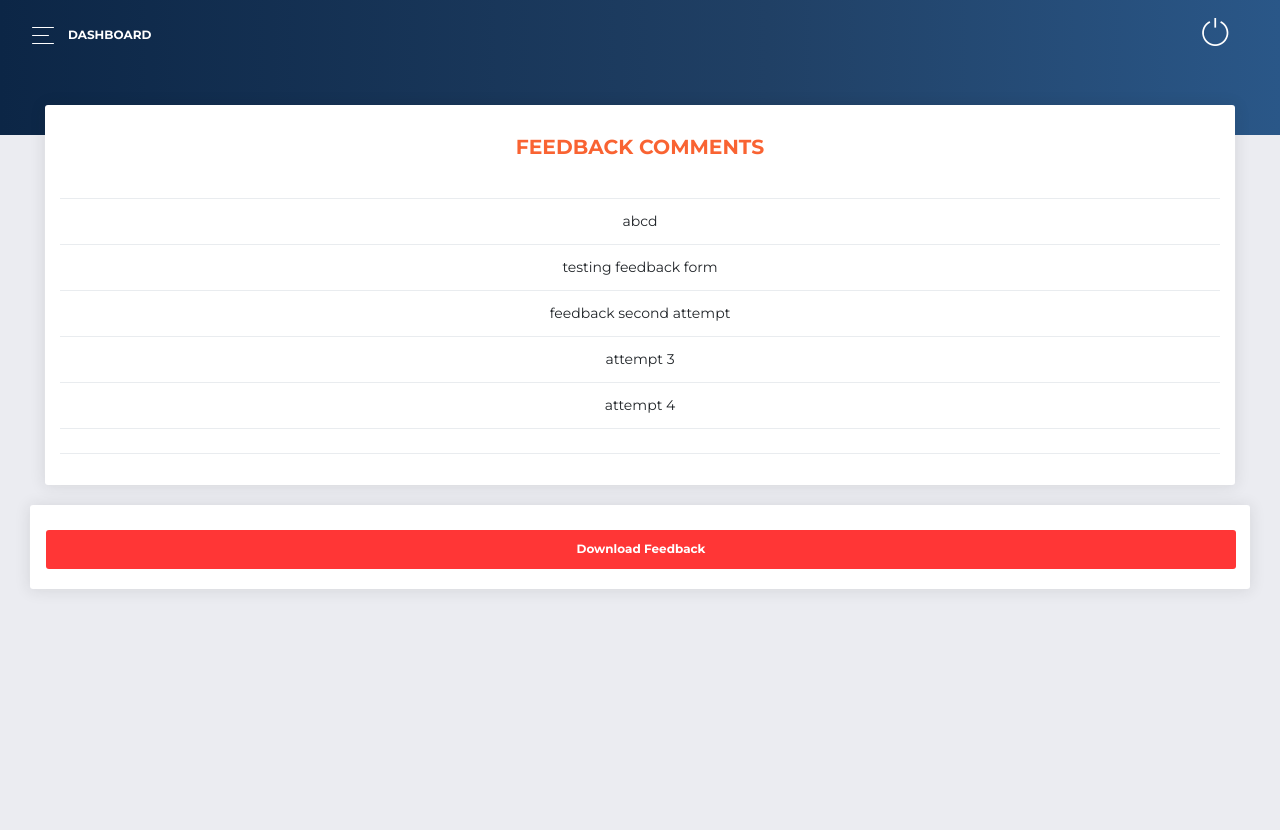
After one commit to NamitPandey/QUIZ_APP, a Django app: page /university/adminpanel/feedbaack/ in a window 1280 px wide. The commit adds this page. Run offline with Django 3.2, Linux system fonts and the light colour scheme; data comes from the database, SQL or seed files in the repository; both versions use the stored data as it was after the commit; some libraries are stand-ins or nearby versions.

Commit message:
FEEDBACK FORM DOWNLOAD

```diff
--- a/ROOT/ADMINPANEL/ADMIN_PAGE_MAPPER.py
+++ b/ROOT/ADMINPANEL/ADMIN_PAGE_MAPPER.py
@@ -12,4 +12,5 @@ pageDict={
 "student":f"{MAIN_DIR_NME}/studentReport.html",
 "records":f"{MAIN_DIR_NME}/records.html",
 "department":f"{MAIN_DIR_NME}/department_information.html",
+"comments":f"{MAIN_DIR_NME}/feedback_comments.html",
 }
--- a/ROOT/ADMINPANEL/urls.py
+++ b/ROOT/ADMINPANEL/urls.py
@@ -17,4 +17,6 @@ urlpatterns = [
     path("announcement/<int:status>/<str:pageDictKey>", views.toggle_result, name='announcement'),
     path("template/<int:setNO>", views.template_download, name='template'),
     path("information/", views.get_dept_information, name='information'),
+    path("feedbaack/", views.feedback_page, name='feedbackpage'),
+    path("feedback/download", views.download_feedback, name='feedback'),
 ]
--- a/ROOT/ADMINPANEL/views.py
+++ b/ROOT/ADMINPANEL/views.py
@@ -4,7 +4,7 @@ from django.contrib.auth.decorators import login_required
 from django.core.files.storage import FileSystemStorage
 from django.utils.timezone import now
 from django.http import JsonResponse,HttpResponse
-from MCQ.models import QuizData, UserRegistration, Question
+from MCQ.models import QuizData, UserRegistration, Question, FeedbackForm
 from .models import Declare_Result, Department_Information
 from django.db.models import F, Count, Sum
 
@@ -126,7 +126,8 @@ def upload_data(request, dataBaseKey):
         conn = create_engine(f'sqlite:////{dbPath}')
 
         if dataBaseKey == 2:
-
+            lowercase = lambda x: x.strip().lower()
+            uploadedData['ENROLLMENT_NUMBER'] = uploadedData['ENROLLMENT_NUMBER'].apply(lowercase)
             uploadedData['YEAR'] = uploadedData['YEAR'].apply(convert_to_str)
             uploadedData['MONTH'] = uploadedData['MONTH'].apply(convert_to_str)
             uploadedData['DATE'] = uploadedData['DATE'].apply(convert_to_str)
@@ -203,6 +204,62 @@ def download_data(request):
 
     for user in users:
         writer.writerow(user)
+
+    return response
+
+
+@login_required
+def download_feedback(request):
+
+    # pageDictKey = "downloadPage"
+
+    fileName = f"FEEDBACK_DATA-{now()}"
+
+
+    response = HttpResponse(content_type='text/csv')
+    response['Content-Disposition'] = f'attachement; filename= "{fileName}.csv"'
+    writer = csv.writer(response)
+
+    file = FeedbackForm.objects.all().to_dataframe()
+
+    one  = file[["QSTN_ONE",
+      "QSTN_ONE_ANSWR",
+      "QSTN_TWO"]].groupby(["QSTN_ONE",
+                             "QSTN_ONE_ANSWR"], as_index=False).count().rename(columns={"QSTN_TWO":"COUNT",
+                                                                       "QSTN_ONE":"QUESTION",
+                                                                       "QSTN_ONE_ANSWR":"ANSWER"})
+
+    two = file[["QSTN_TWO",
+      "QSTN_TWO_ANSWR",
+      "QSTN_THREE"]].groupby(["QSTN_TWO",
+                             "QSTN_TWO_ANSWR"], as_index=False).count().rename(columns={"QSTN_THREE":"COUNT",
+                                                                                       "QSTN_TWO":"QUESTION",
+                                                                                       "QSTN_TWO_ANSWR":"ANSWER"})
+
+    q_three_data = pd.DataFrame()
+    choiceQ = file.dropna()
+    for i in ["QSTN_THREE_ANSWR_CHOICE_1","QSTN_THREE_ANSWR_CHOICE_2","QSTN_THREE_ANSWR_CHOICE_3","QSTN_THREE_ANSWR_CHOICE_4",]:
+
+        tempFile = file.dropna()[["QSTN_THREE",
+                          f"{i}",
+                          "QSTN_TWO",]].groupby(["QSTN_THREE",
+                                                 f"{i}"], as_index=False).count().rename(columns={"QSTN_TWO":"COUNT",
+                                                                                  "QSTN_THREE":"QUESTION",
+                                                                                 f"{i}":"ANSWER"})
+
+        q_three_data = pd.concat([q_three_data, tempFile])
+
+
+    three = q_three_data.groupby(["QUESTION", "ANSWER"], as_index=False).sum()
+    # print(q_three_data)
+    # print(three)
+    final = pd.concat([one, two, three]).reset_index(drop=True)
+    final.replace("","NT", inplace=True)
+    final = final.query("ANSWER != 'NT'").reset_index(drop=True)
+    final.to_csv(path_or_buf=response,sep=';',float_format='%.2f',index=False,decimal=",")
+    # for user in one:
+    #     writer.writerow([(one["QUESTION"]),(one["ANSWER"])])
+
 
     return response
 
@@ -822,3 +879,14 @@ def get_dept_information(request):
             save_it.save()
 
     return render(request, ADMIN_PAGE_MAPPER.pageDict[pageDictKey], context)
+
+def feedback_page(request):
+
+    pageDictKey = 'comments'
+
+    commentsData = FeedbackForm.objects.all()
+
+    context = {"comments":commentsData,"pageDictKey":pageDictKey,
+    "resultStat":get_result_status(),}
+
+    return render(request, ADMIN_PAGE_MAPPER.pageDict[pageDictKey], context)
--- a/ROOT/MCQ/models.py
+++ b/ROOT/MCQ/models.py
@@ -88,6 +88,7 @@ class FeedbackForm(models.Model):
     QSTN_THREE_ANSWR_CHOICE_3 = models.CharField(max_length=850, blank=True)
     QSTN_THREE_ANSWR_CHOICE_4 = models.CharField(max_length=850, blank=True)
     COMMENTS = models.TextField(max_length=5000, blank=True)
+    objects = DataFrameManager()
 
     def __str__(self):
         return f"{self.QSTN_ONE}-{self.QSTN_TWO}-{self.QSTN_THREE}"
--- /dev/null
+++ b/ROOT/templates/ADMIN_PANEL/feedback_comments.html
@@ -0,0 +1,68 @@
+{% extends 'BASE_FILES/BaseAdmin.html' %}
+{% load static %}
+{% load my_filter %}
+{% block adminContent %}
+
+<style media="screen">
+  td, th {
+    text-align:center;
+  }
+</style>
+<!-- multiple select dropdown cdn -->
+<!-- <link rel="stylesheet" href="{% static 'multiDropdown/all.min.css' %}"> -->
+<link rel="stylesheet" href="{% static 'multiDropdown/bootstrap-select.min.css' %}">
+
+
+<div class="content">
+<div class="col-md-12">
+        <div class="card card-chart">
+          <div class="card-header ">
+            <div class="row">
+              <div class="col-sm-12">
+
+                <div class="table-responsive">
+                  <table class="table">
+                    <thead class="text-primary">
+                      <th style="font-weight:700;">
+                        FEEDBACK COMMENTS
+                      </th>
+
+                    </thead>
+                    <tbody>
+                      {% for data in comments %}
+                        <tr>
+
+                          <td>
+                            {{data.COMMENTS}}
+                          </td>
+
+                        </tr>
+                      {% endfor %}
+                    </tbody>
+                  </table>
+                </div>
+
+              </div>
+            </div>
+            <br>
+          </div>
+        </div>
+      </div>
+
+      <div class="row">
+        <div class="col-lg-12">
+          <div class="card card-tasks">
+
+            <div class="card-body ">
+              <a href="{% url 'ADMINPANEL:feedback' %}">
+                <button class="btn btn-danger" type="submit" name="button" style="width:100%;"><strong>Download Feedback<strong></button>
+              </a>
+            </div>
+
+          </div>
+        </div>
+      </div>
+
+</div>
+
+{% endblock %}
--- a/ROOT/templates/BASE_FILES/BaseAdmin.html
+++ b/ROOT/templates/BASE_FILES/BaseAdmin.html
@@ -90,6 +90,13 @@
               <a href="{% url 'ADMINPANEL:information' %}">
                 <i class="now-ui-icons business_badge"></i>
                 <p>Department Details</p>
+              </a>
+            </li>
+
+            <li>
+              <a href="{% url 'ADMINPANEL:feedbackpage' %}">
+                <i class="now-ui-icons business_badge"></i>
+                <p>Download Feedback</p>
               </a>
             </li>
 
```
Also changed, not shown: ROOTdb.sqlite3.
